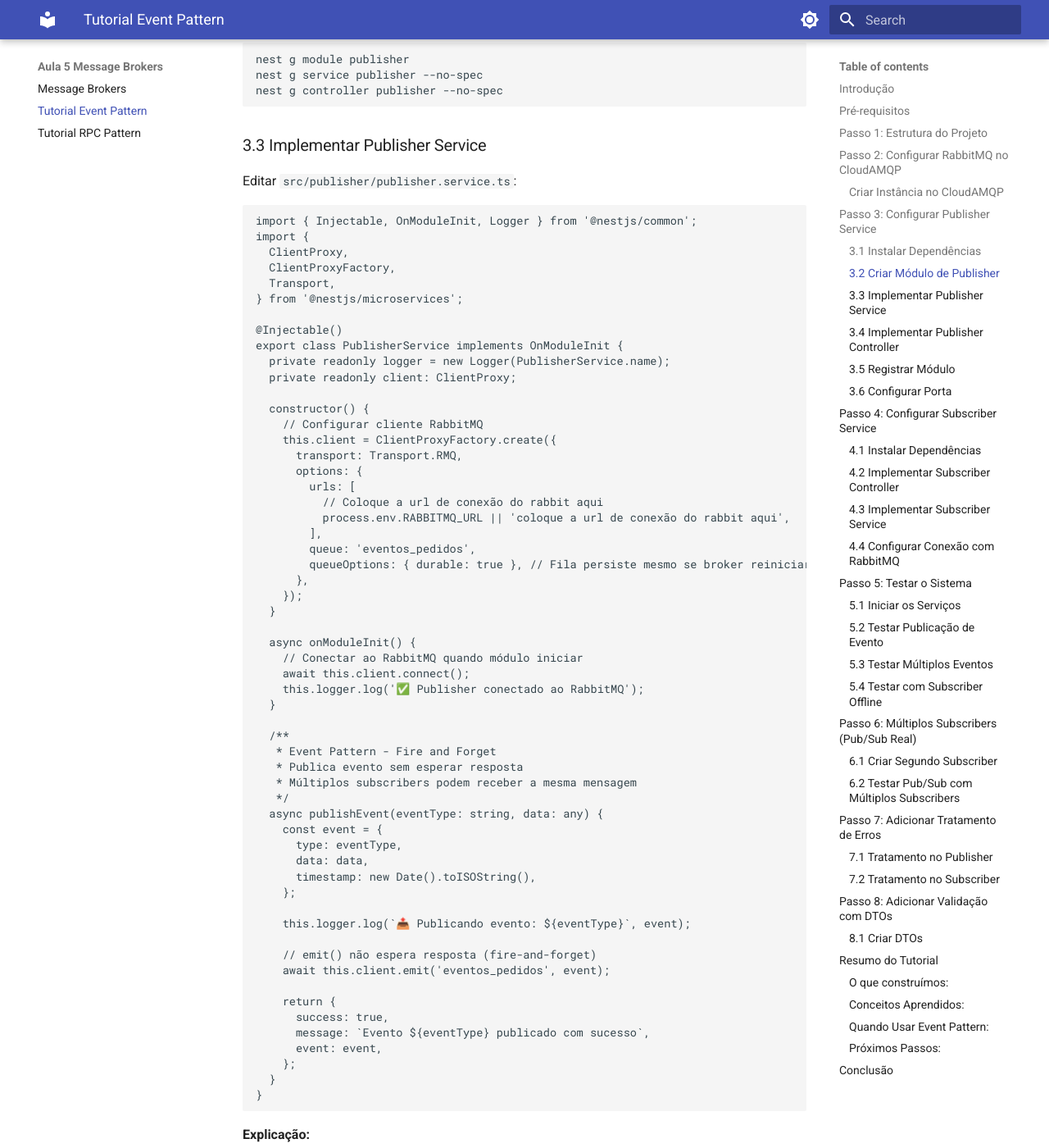
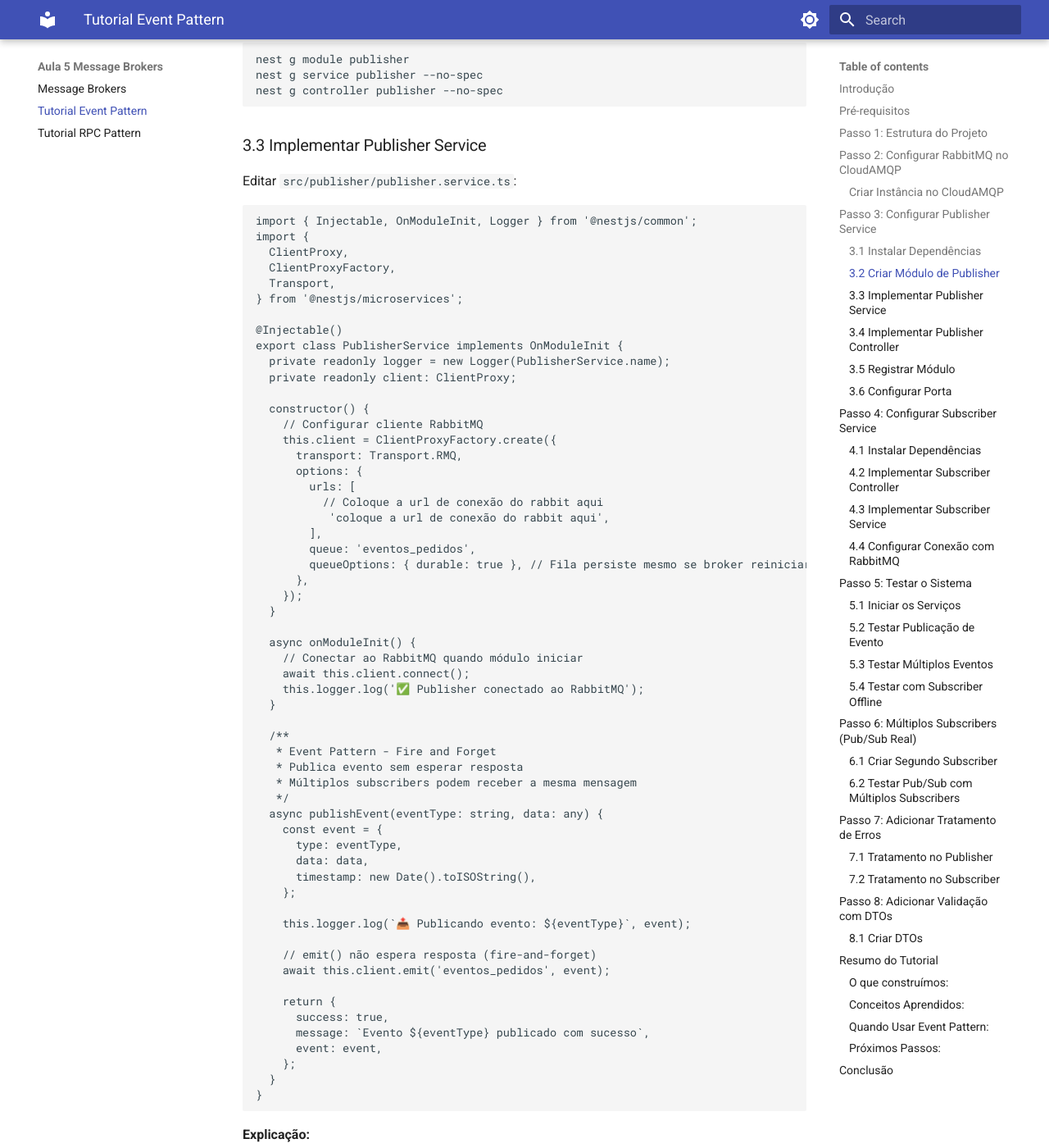
Before and after one commit to BrunoManica/upf-apis, an MkDocs documentation site: the page built from docs/aula5/tutorial-pub-sub-event-pattern.md, in a window 1280 px wide and 1400 px high, scrolled down 1951 px. Shown: the whole window at 82% size. Built offline with MkDocs 1.6.1 and Material for MkDocs 9.7.7, drawn with Linux system fonts in a browser that asks for light colours; some of the changed text lies outside the part shown.

Commit message:
Remove URL padrão do RabbitMQ dos tutoriais
Remove a URL padrão de conexão com o RabbitMQ dos tutoriais
para evitar confusão e garantir que os usuários configurem
corretamente a URL do RabbitMQ.

```diff
--- a/docs/aula5/tutorial-pub-sub-event-pattern.md
+++ b/docs/aula5/tutorial-pub-sub-event-pattern.md
@@ -102,7 +102,7 @@ export class PublisherService implements OnModuleInit {
       options: {
         urls: [
           // Coloque a url de conexão do rabbit aqui
-          process.env.RABBITMQ_URL || 'coloque a url de conexão do rabbit aqui',
+           'coloque a url de conexão do rabbit aqui',
         ],
         queue: 'eventos_pedidos',
         queueOptions: { durable: true }, // Fila persiste mesmo se broker reiniciar
@@ -364,7 +364,7 @@ async function bootstrap() {
     options: {
       urls: [
         // Coloque a url de conexão do rabbit aqui
-        process.env.RABBITMQ_URL || 'coloque a url de conexão do rabbit aqui',
+         'coloque a url de conexão do rabbit aqui',
       ],
       queue: 'eventos_pedidos',
       queueOptions: { durable: true }, // Deve ser igual ao publisher-service
```
Also changed, not shown: docs/aula5/tutorial-pub-sub-rpc.md (+2 -2 lines).
